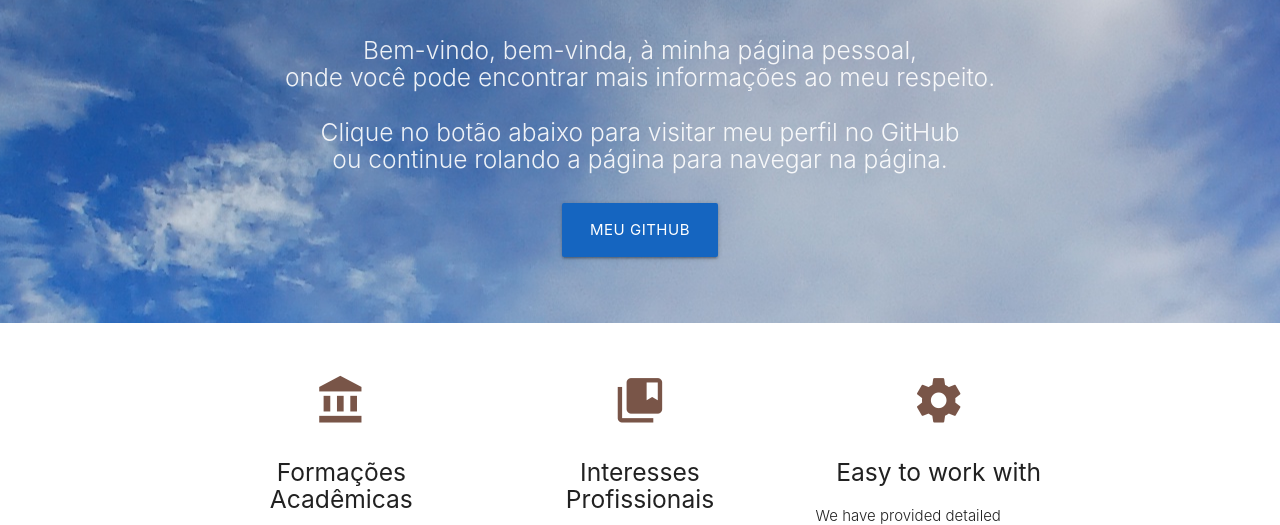
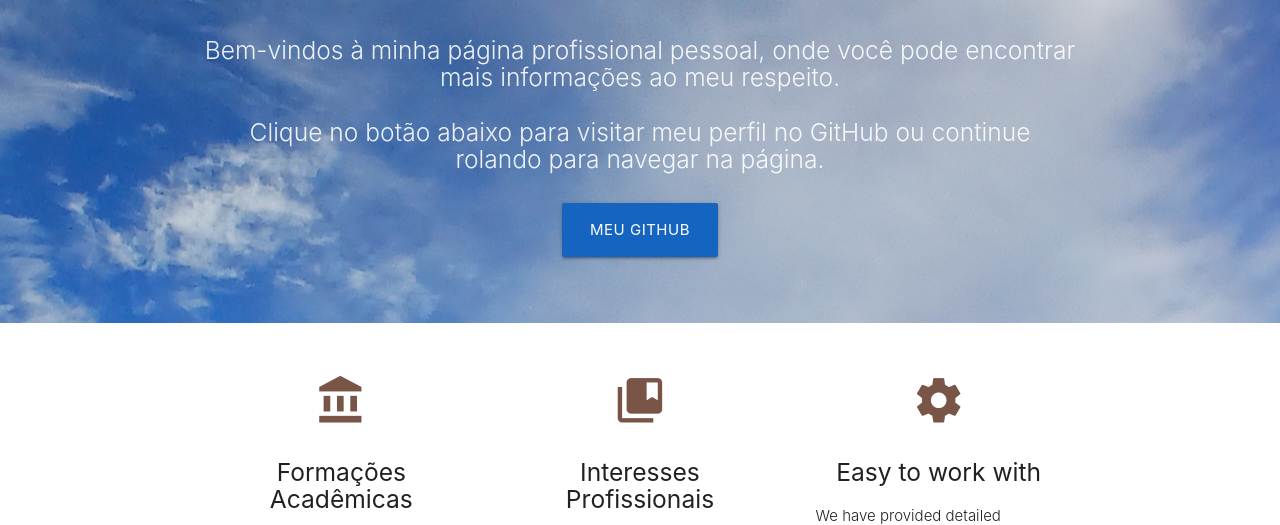
Before and after one commit to juliompcnascimento/meu-perfil, a plain HTML site: page index.html in a window 1280 px wide. Shown: the part 241-766 px from the top of the page. Drawn offline with nearby package versions, Linux system fonts and the light colour scheme.

Commit message:
Update index.html

```diff
--- a/index.html
+++ b/index.html
@@ -46,12 +46,12 @@
 
         <h1 class="header center blue-text text-darken-3">Júlio Mário</h1>
 
-        <div class="row center">
-          <h5 class="header col s12 light">Bem-vindo, bem-vinda, à minha página pessoal,<br>
+        <div class="row center" id="header-text">
+          <h5 class="header col s12 light">Bem-vindos à minha página profissional pessoal,
           onde você pode encontrar mais informações ao meu respeito.<br>
           <br>
-          Clique no botão abaixo para visitar meu perfil no GitHub<br>
-          ou continue rolando a página para navegar na página.
+          Clique no botão abaixo para visitar meu perfil no GitHub
+          ou continue rolando para navegar na página.
           </h5>
         </div>
 
```
